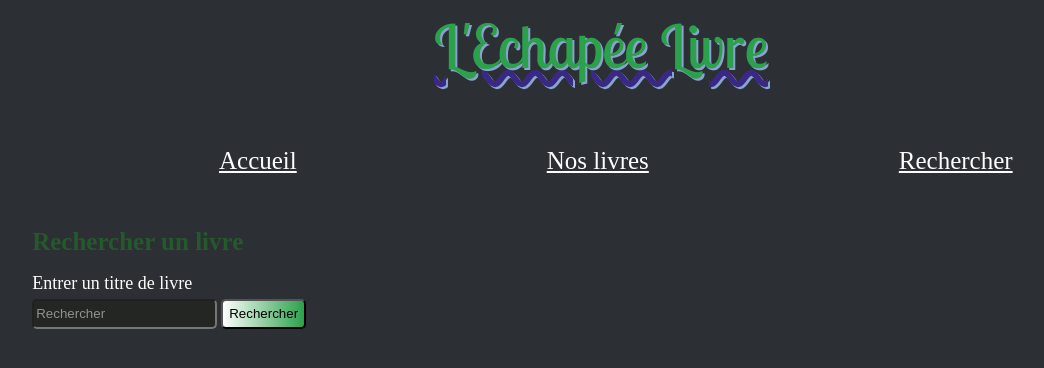
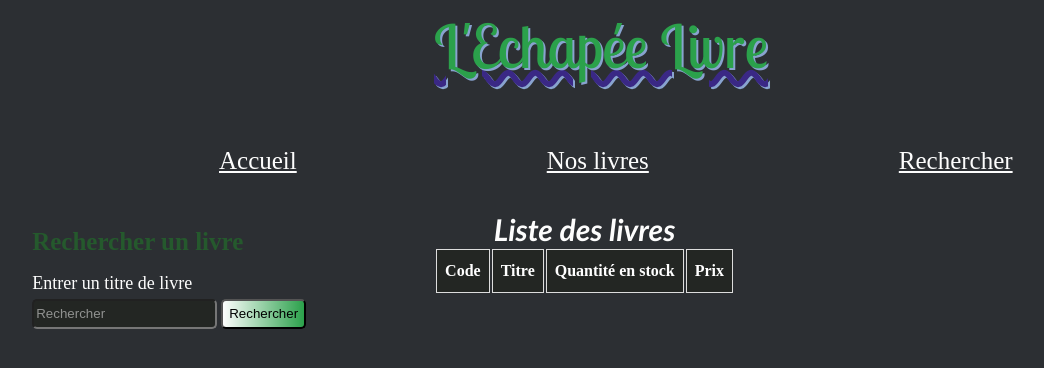
Before and after one commit to J-b-benetti/GestionLibrairie, a Vue app: page /recherche in a window 1280 px wide. Shown: the top 368 px of the page, without its empty margins (39-1083 px from the left). Built offline with nearby package versions, Linux system fonts and the light colour scheme; no server answers.

Commit message:
Commit de Recherche.vue + test OK

```diff
--- a/src/components/Recherche.vue
+++ b/src/components/Recherche.vue
@@ -19,19 +19,23 @@ function rechercherLivre() {
     let options = {
         "method": "GET"
     };
-    fetch(BACKEND + "?motcle=" + data.motcle, options)
+    fetch(BACKEND + "?search=" + data.motcle, options)
         .then((response) => {
             return response.json();
         })
         .then((dataJson) => {
             console.log(dataJson);
+            data.listeLivres = dataJson;
+            if (data.motcle.length == 0) {
+                alert("Veuillez saisir un mot clé dans la barre de recherche");
+            }
         })
         .catch((error) => {
             console.log(error);
         })
 }
 
-onMounted(rechercherLivre);
+//onMounted(rechercherLivre);
 
 </script>
 
@@ -47,10 +51,27 @@ onMounted(rechercherLivre);
         </form>
     </div>
 
+    <div class="tab">
+        <table>
+            <caption class="titreTab">Liste des livres</caption>
+            <tr>
+                <th>Code</th>
+                <th>Titre</th>
+                <th>Quantité en stock</th>
+                <th>Prix</th>
+            </tr>
+            <tr v-for="livre in data.listeLivres" :key="livre.id">
+                <td>{{ livre.id }}</td>
+                <td>{{ livre.titre }}</td>
+                <td>{{ livre.qtestock }} </td>
+                <td>{{ livre.prix }}</td>
+            </tr>
+        </table>
+    </div>
+
 </template>
 
 <style scoped>
-
 h1 {
     color: #25592d;
     font-size: 25px;
@@ -97,4 +118,35 @@ label {
 .boutonSearch:hover {
     background-image: linear-gradient(0.25turn, #2ba14b, #3a2885);
 }
+
+.tab {
+    display: inline-block;
+    margin-left: 10%;
+    position: absolute;
+    justify-content: center;
+}
+
+td,
+th {
+    border: 1px solid #ddd;
+    padding: 8px;
+    color: #fdfdfd;
+    text-align: center;
+}
+
+th {
+    padding-top: 12px;
+    padding-bottom: 12px;
+    text-align: left;
+    background-color: #232623;
+    color: rgb(255, 255, 255);
+}
+
+.titreTab {
+    font-size: 30px;
+    font-weight: bold;
+    font-style: oblique;
+    font-family: 'Trebuchet MS', 'Lucida Sans Unicode', 'Lucida Grande', 'Lucida Sans', Arial, sans-serif;
+    color: #fdfdfd;
+}
 </style>
```
